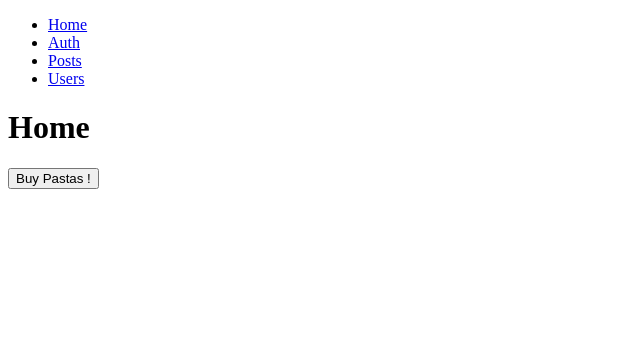
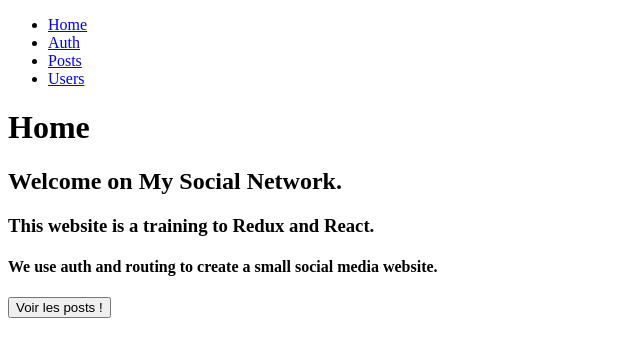
Before and after one commit to mariannehbt/thp_next_my_social_network, a React (Create React App) app: page / in a window 1280 px wide. Shown: the top 356 px of the page, without its empty margins (0-640 px from the left). Built offline with nearby package versions, Linux system fonts and the light colour scheme.

Commit message:
add postsList to Home

```diff
--- a/src/pages/Home.jsx
+++ b/src/pages/Home.jsx
@@ -6,11 +6,20 @@ import { fetchPosts} from '../redux/posts/postsActions';
 const Home = (props) => {
 	const posts = useSelector(state => state.posts);
 	const dispatch = useDispatch();
+	const postsList = posts.map((post, key) =>(
+		<div key={key}>
+			<h5>{post.text} ({post.updated_at})</h5>
+		</div>
+	));
+
 	return (
 		<div>
 			<h1>Home</h1>
-			<p>{ posts }</p>
-			<button onClick={() => dispatch(fetchPosts())}>Buy Pastas !</button>
+			<h2>Welcome on My Social Network.</h2>
+			<h3>This website is a training to Redux and React.</h3>
+			<h4>We use auth and routing to create a small social media website.</h4>
+			<button onClick={() => dispatch(fetchPosts())}>Voir les posts !</button>
+			{postsList}
 		</div>
 	);
 };
--- a/src/redux/posts/postsActions.js
+++ b/src/redux/posts/postsActions.js
@@ -29,7 +29,7 @@ export const fetchPosts = () => {
 			if (response.status === 'error') {
 				dispatch(fetchPostsFailure(response.message));
 			} else {
-				dispatch(fetchPostsSuccess(response[0].text));
+				dispatch(fetchPostsSuccess(response));
 			};
 		});
 	};
```
